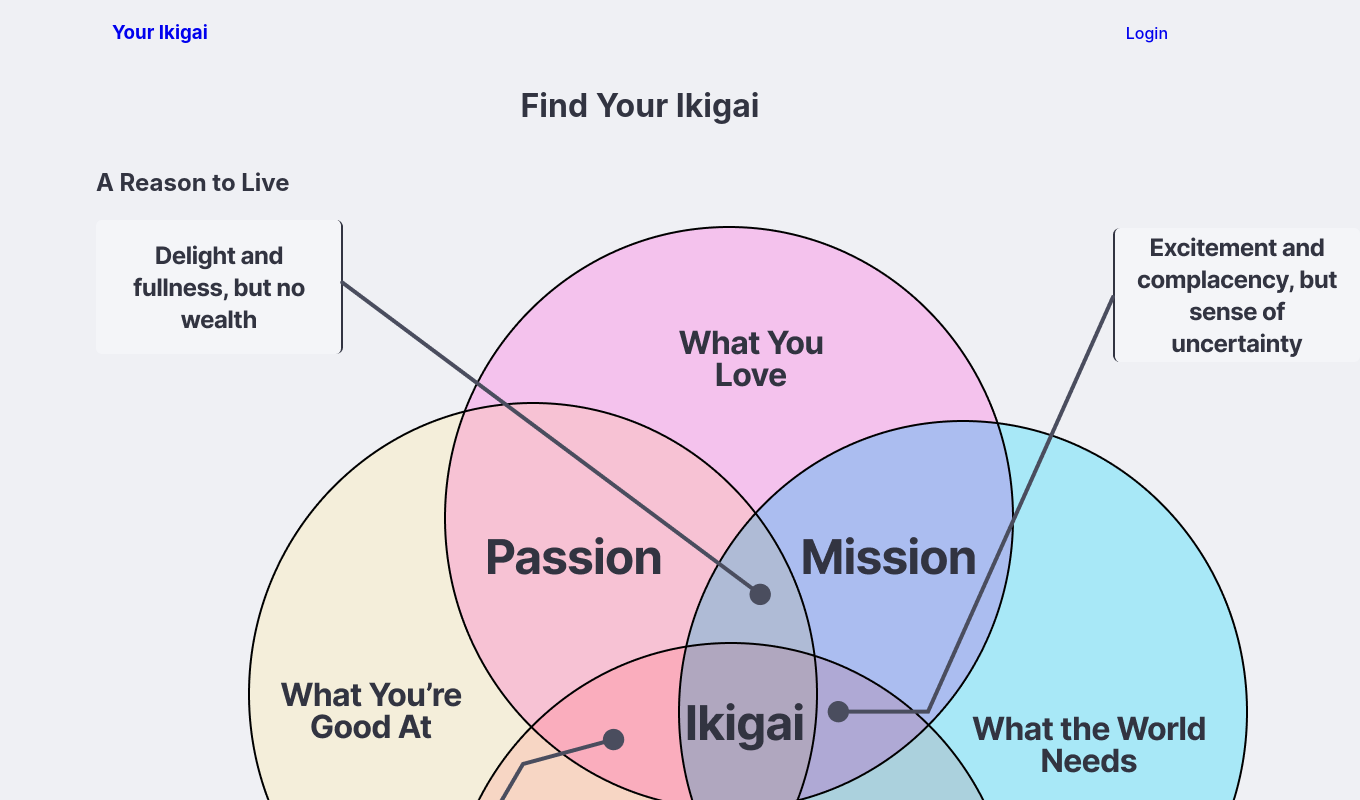
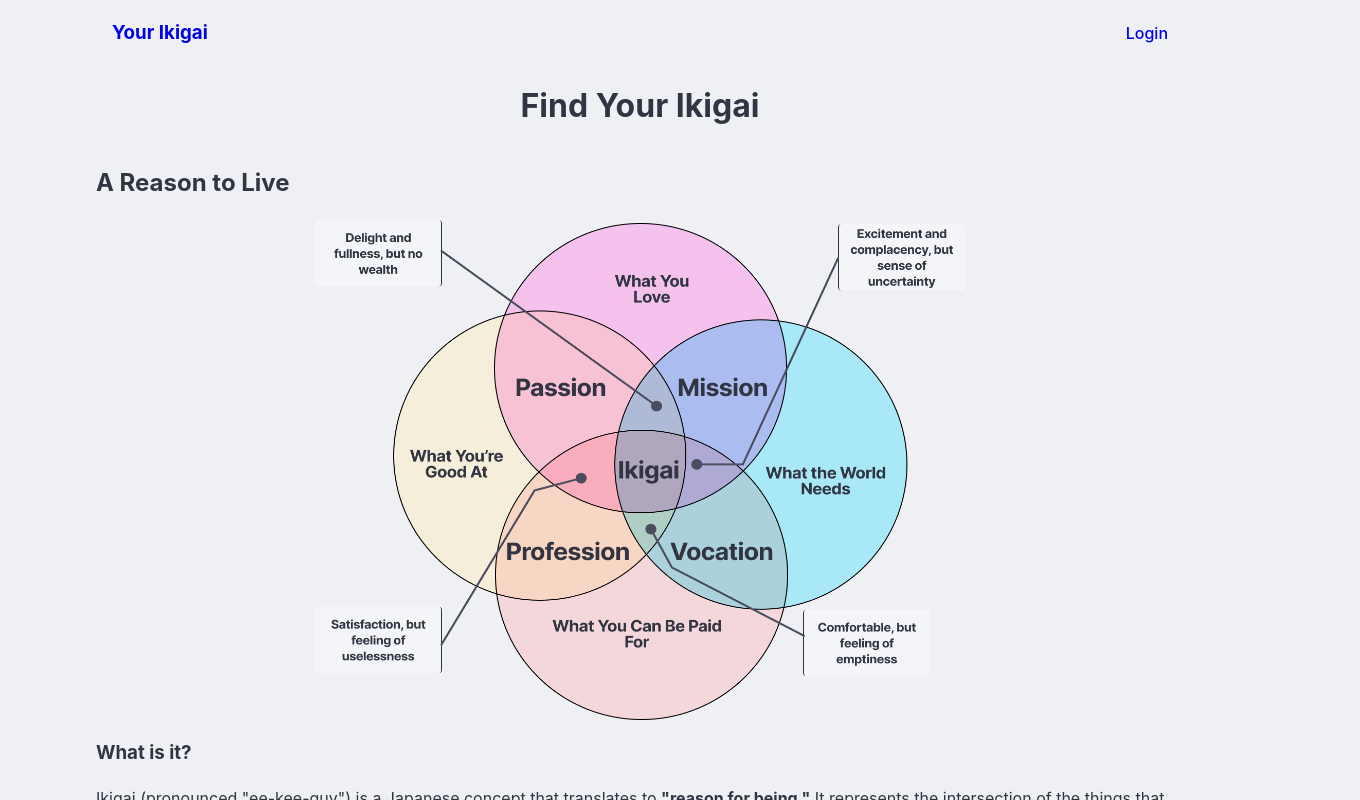
Before and after one commit to jase-d-ace/openai-ikigai-journaling, a React (Vite) app in the folder mental_health_frontend/: page /what-is in a window 1280 px wide. Shown: the top 800 px of the page, 1360 px wide, since content can reach past the window. Built offline with nearby package versions, Linux system fonts and the light colour scheme.

Commit message:
add styles for image, and remove blurb from form page

```diff
--- a/mental_health_frontend/src/App.css
+++ b/mental_health_frontend/src/App.css
@@ -333,6 +333,16 @@ header {
     }
 }
 
+.image {
+    display: flex;
+    flex-direction: column;
+    align-items: center;
+    img {
+        height: 500px;
+        width: 650px;
+    }
+}
+
 .footer {
     text-align: center;
     align-self: center;
--- a/mental_health_frontend/src/App.jsx
+++ b/mental_health_frontend/src/App.jsx
@@ -57,7 +57,6 @@ function App() {
                 <h2>
                     What is Your Ikigai?
                 </h2>
-                <p>Let GPT help you find your Ikigai. This is the intersection of what you love to do, what you're good at, what the world needs, and what you can be paid for.</p>
             </header>
             <div className="today-content">
                 <div className="ikigai-info">
```
